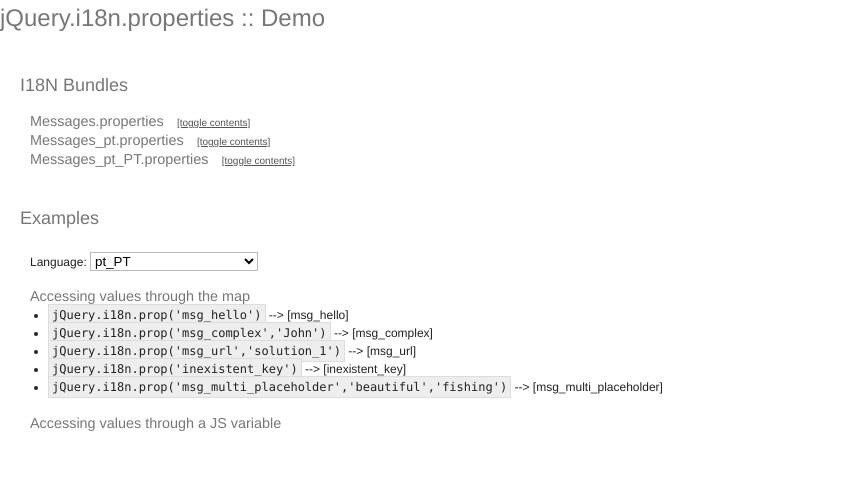
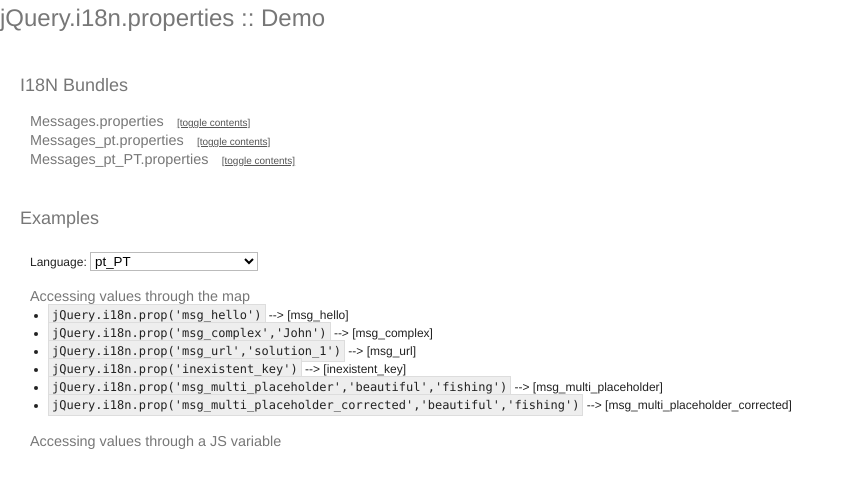
Before and after one commit to jquery-i18n-properties/jquery-i18n-properties, a plain HTML site: page index.html in a window 1280 px wide. Shown: the whole page, without its empty margins (0-854 px from the left). Drawn offline with nearby package versions, Linux system fonts and the light colour scheme; no server answers.

Commit message:
Add corrected testing code
git-svn-id: http://jquery-i18n-properties.googlecode.com/svn/trunk@6 60ed876c-c37a-d86c-05f3-22939075770b

```diff
--- a/index.html
+++ b/index.html
@@ -66,14 +66,16 @@
 			var ex2 = 'msg_complex'; var ex2P = 'John';
 			var ex3 = 'msg_url'; var ex3P = 'solution_1';
 			var ex4 = 'inexistent_key';
-			var ex5 = 'msg_multi_placeholder'; var ex5P1 = 'beautiful'; var ex5P2 = 'fishing';
+            var ex5 = 'msg_multi_placeholder'; var ex5P1 = 'beautiful'; var ex5P2 = 'fishing';
+            var ex6 = 'msg_multi_placeholder_corrected'; var ex6P1 = 'beautiful'; var ex6P2 = 'fishing';
 			jQuery('#mapExamples')
 				.empty()
 				.append('<li><code class="i18n">jQuery.i18n.prop(\''+ex1+'\')</code>  -->  '+jQuery.i18n.prop(ex1)+'</li>')
 				.append('<li><code class="i18n">jQuery.i18n.prop(\''+ex2+'\',\''+ex2P+'\')</code>  -->  '+jQuery.i18n.prop(ex2, ex2P)+'</li>')
 				.append('<li><code class="i18n">jQuery.i18n.prop(\''+ex3+'\',\''+ex3P+'\')</code>  -->  '+jQuery.i18n.prop(ex3, ex3P)+'</li>')
 				.append('<li><code class="i18n">jQuery.i18n.prop(\''+ex4+'\')</code>  -->  '+jQuery.i18n.prop(ex4)+'</li>')
-				.append('<li><code class="i18n">jQuery.i18n.prop(\''+ex5+'\',\''+ex5P1+'\',\''+ex5P2+'\')</code>  -->  '+jQuery.i18n.prop(ex5, ex5P1, ex5P2)+'</li>');
+                .append('<li><code class="i18n">jQuery.i18n.prop(\''+ex5+'\',\''+ex5P1+'\',\''+ex5P2+'\')</code>  -->  '+jQuery.i18n.prop(ex5, ex5P1, ex5P2)+'</li>')
+                .append('<li><code class="i18n">jQuery.i18n.prop(\''+ex6+'\',\''+ex6P1+'\',\''+ex6P2+'\')</code>  -->  '+jQuery.i18n.prop(ex6, ex6P1, ex6P2)+'</li>');
 
 
 			// Accessing values through a JS variable
```
Also changed, not shown: 1 other file.
